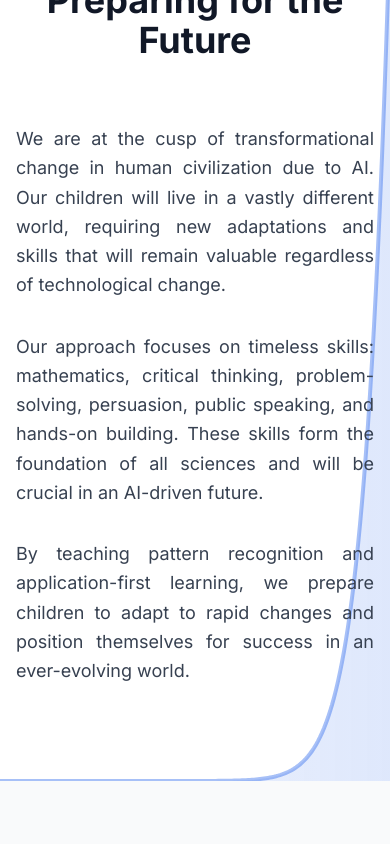
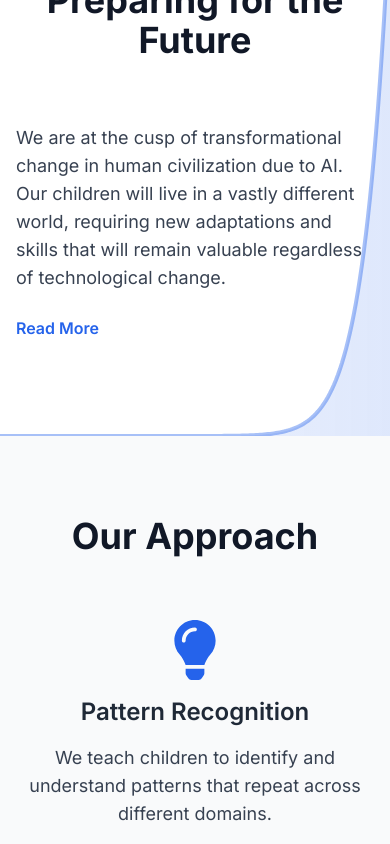
Before and after one commit to moreshk/genious, a Next.js app: page / in a window 390 px wide. Shown: the part 960-1804 px from the top of the page. Built offline with nearby package versions, Linux system fonts and the light colour scheme.

Commit message:
2nd fold mobile design

```diff
--- a/src/components/FuturePreparation.tsx
+++ b/src/components/FuturePreparation.tsx
@@ -4,6 +4,8 @@ import React, { useEffect, useRef, useState } from 'react';
 const FuturePreparation: React.FC = () => {
   const canvasRef = useRef<HTMLCanvasElement>(null);
   const [isInView, setIsInView] = useState(false);
+  const [isExpanded, setIsExpanded] = useState(false);
+  const [isMobile, setIsMobile] = useState(false);
 
   useEffect(() => {
     const canvas = canvasRef.current;
@@ -97,6 +99,21 @@ const FuturePreparation: React.FC = () => {
     };
   }, [isInView]);
 
+  useEffect(() => {
+    const handleResize = () => {
+      setIsMobile(window.innerWidth < 1024);
+    };
+    handleResize();
+    window.addEventListener('resize', handleResize);
+    return () => window.removeEventListener('resize', handleResize);
+  }, []);
+
+  const firstHalf = `We are at the cusp of transformational change in human civilization due to AI. Our children will live in a vastly different world, requiring new adaptations and skills that will remain valuable regardless of technological change.`;
+
+  const secondHalf = `Our approach focuses on timeless skills: mathematics, critical thinking, problem-solving, persuasion, public speaking, and hands-on building. These skills form the foundation of all sciences and will be crucial in an AI-driven future.
+
+  By teaching pattern recognition and application-first learning, we prepare children to adapt to rapid changes and position themselves for success in an ever-evolving world.`;
+
   return (
     <section id="future-preparation" className="py-24 bg-white relative overflow-hidden">
       <canvas
@@ -107,28 +124,25 @@ const FuturePreparation: React.FC = () => {
         <h2 className="text-4xl font-bold text-center mb-16 text-gray-900">
           Preparing for the Future
         </h2>
-        <div className="flex flex-col md:flex-row">
-          <div className="md:w-1/2">
-            <div className="space-y-8 text-justify">
-              <p className="text-lg leading-relaxed text-gray-700">
-                We are at the cusp of transformational change in human civilization
-                due to AI. Our children will live in a vastly different world, requiring
-                new adaptations and skills that will remain valuable regardless of
-                technological change.
-              </p>
-              <p className="text-lg leading-relaxed text-gray-700">
-                Our approach focuses on timeless skills: mathematics, critical
-                thinking, problem-solving, persuasion, public speaking, and hands-on
-                building. These skills form the foundation of all sciences and will
-                be crucial in an AI-driven future.
-              </p>
-              <p className="text-lg leading-relaxed text-gray-700">
-                By teaching pattern recognition and application-first learning, we
-                prepare children to adapt to rapid changes and position themselves
-                for success in an ever-evolving world.
-              </p>
-            </div>
+        <div className="prose mx-auto max-w-3xl">
+          <p className="text-lg text-gray-700 mb-4">
+            {firstHalf}
+          </p>
+          <div
+            className={`text-lg text-gray-700 ${
+              isMobile && !isExpanded ? 'hidden' : ''
+            }`}
+          >
+            {secondHalf}
           </div>
+          {isMobile && (
+            <button
+              onClick={() => setIsExpanded(!isExpanded)}
+              className="text-blue-600 font-semibold hover:text-blue-800 transition-colors mt-2"
+            >
+              {isExpanded ? 'Show Less' : 'Read More'}
+            </button>
+          )}
         </div>
       </div>
     </section>
```
